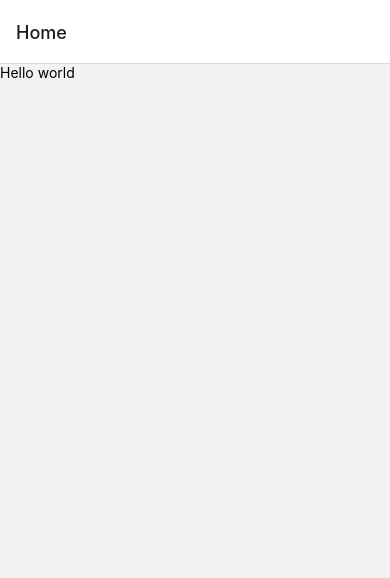
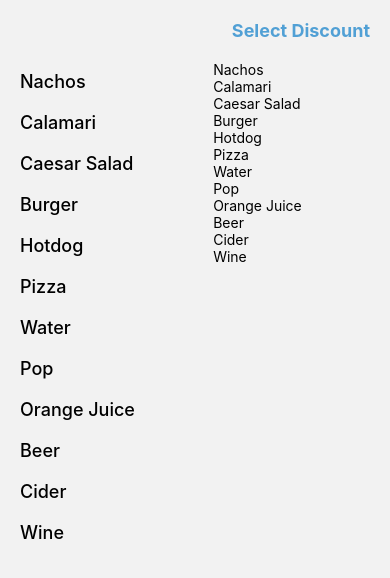
Before and after one commit to derekrsargent/react-native-tb, a React Native app: screen / in a window 390 px wide. Shown: the top 578 px of the page. Built offline with nearby package versions, Linux system fonts and the light colour scheme.

Commit message:
add nav and gestures

```diff
--- a/App.tsx
+++ b/App.tsx
@@ -2,16 +2,27 @@ import React from 'react';
 import {createStackNavigator} from '@react-navigation/stack';
 import {NavigationContainer} from '@react-navigation/native';
 
-import {MainScreen} from './src/screens/Main';
+import {DiscountsScreen, MainScreen} from './src/screens';
 
-const Stack = createStackNavigator();
+export type RootStackParamList = {
+  Discounts: undefined;
+  Main: undefined;
+};
+
+const Stack = createStackNavigator<RootStackParamList>();
 
 export default function App() {
   return (
     <NavigationContainer>
-      <Stack.Navigator>
-        <Stack.Screen name="Home" component={MainScreen} />
-        <Stack.Screen name="Notifications" component={MainScreen} />
+      <Stack.Navigator
+        screenOptions={{presentation: 'modal'}}
+        initialRouteName="Main">
+        <Stack.Screen
+          name="Main"
+          component={MainScreen}
+          options={{headerShown: false}}
+        />
+        <Stack.Screen name="Discounts" component={DiscountsScreen} />
       </Stack.Navigator>
     </NavigationContainer>
   );
--- a/src/data/data.ts
+++ b/src/data/data.ts
@@ -5,23 +5,42 @@ enum Category {
   'Alcohol',
 }
 
-type Data = {
+enum DiscountType {
+  'Dollars',
+  'Percentage',
+}
+
+export type Data = {
+  id: number;
   name: string;
   category: Category;
   price: number;
 };
 
+export type Discount = {
+  id: number;
+  name: string;
+  value: number;
+  type: DiscountType;
+};
+
 export const data: Data[] = [
-  {name: 'Nachos', category: Category.Appetizers, price: 13.99},
-  {name: 'Calamari', category: Category.Appetizers, price: 11.99},
-  {name: 'Caesar Salad', category: Category.Appetizers, price: 10.99},
-  {name: 'Burger', category: Category.Mains, price: 9.99},
-  {name: 'Hotdog', category: Category.Mains, price: 3.99},
-  {name: 'Pizza', category: Category.Mains, price: 12.99},
-  {name: 'Water', category: Category.Drinks, price: 0.0},
-  {name: 'Pop', category: Category.Drinks, price: 2.0},
-  {name: 'Orange Juice', category: Category.Drinks, price: 3.0},
-  {name: 'Beer', category: Category.Alcohol, price: 5.0},
-  {name: 'Cider', category: Category.Alcohol, price: 6.0},
-  {name: 'Wine', category: Category.Alcohol, price: 7.0},
+  {id: 0, name: 'Nachos', category: Category.Appetizers, price: 13.99},
+  {id: 1, name: 'Calamari', category: Category.Appetizers, price: 11.99},
+  {id: 2, name: 'Caesar Salad', category: Category.Appetizers, price: 10.99},
+  {id: 3, name: 'Burger', category: Category.Mains, price: 9.99},
+  {id: 4, name: 'Hotdog', category: Category.Mains, price: 3.99},
+  {id: 5, name: 'Pizza', category: Category.Mains, price: 12.99},
+  {id: 6, name: 'Water', category: Category.Drinks, price: 0.0},
+  {id: 7, name: 'Pop', category: Category.Drinks, price: 2.0},
+  {id: 8, name: 'Orange Juice', category: Category.Drinks, price: 3.0},
+  {id: 9, name: 'Beer', category: Category.Alcohol, price: 5.0},
+  {id: 10, name: 'Cider', category: Category.Alcohol, price: 6.0},
+  {id: 11, name: 'Wine', category: Category.Alcohol, price: 7.0},
 ];
+
+export const discounts: Discount[] = [
+  {id: 0, name: '10%', value: 0.1, type: DiscountType.Percentage},
+  {id: 1, name: '20%', value: 0.2, type: DiscountType.Percentage},
+  {id: 2, name: '$5.00', value: 5, type: DiscountType.Dollars},
+];
--- a/src/screens/DIscounts.tsx
+++ b/src/screens/DIscounts.tsx
@@ -1,8 +1,22 @@
 import React from 'react';
-import {Text} from 'react-native';
+import {StyleSheet, Text, View} from 'react-native';
+
+import {discounts} from '../data/data';
 
 const DiscountsScreen = () => {
-  return <Text>Hello world</Text>;
+  return (
+    <View style={styles.container}>
+      {discounts.map(discount => (
+        <Text key={discount.id}>{discount.name}</Text>
+      ))}
+    </View>
+  );
 };
 
+const styles = StyleSheet.create({
+  container: {
+    flex: 1,
+  },
+});
+
 export {DiscountsScreen};
--- a/src/screens/Main.tsx
+++ b/src/screens/Main.tsx
@@ -1,18 +1,118 @@
-import React from 'react';
-import {Text, StyleSheet, View} from 'react-native';
+import React, {useState} from 'react';
+import {FlatList, Pressable, Text, StyleSheet, View} from 'react-native';
+import {useNavigation} from '@react-navigation/native';
+import Swipeable from 'react-native-gesture-handler/Swipeable';
+import {data} from '../data/data';
 
-const MainScreen = () => {
+import type {RootStackParamList} from '../../App';
+import type {NavigationProp} from '@react-navigation/native';
+import type {Data} from '../data/data';
+
+const RightActions = () => {
   return (
-    <View style={styles.container}>
-      <Text>Hello world</Text>
+    <View style={styles.leftAction}>
+      <Text>Add</Text>
     </View>
   );
 };
 
-export {MainScreen};
+const SwipeableItem = ({
+  text,
+  onSwipeFromRight,
+}: {
+  text: string;
+  onSwipeFromRight: () => void;
+}) => {
+  return (
+    <Swipeable
+      renderRightActions={RightActions}
+      rightThreshold={0.1}
+      onSwipeableOpen={onSwipeFromRight}>
+      <View style={styles.listItem}>
+        <Text>{text}</Text>
+      </View>
+    </Swipeable>
+  );
+};
+
+const SelectableItem = ({text}: {text: string}) => {
+  return (
+    <View>
+      <Pressable onPress={() => console.warn('pressed')}>
+        <Text style={styles.text}>{text}</Text>
+      </Pressable>
+    </View>
+  );
+};
+
+const MainScreen = () => {
+  const navigation: NavigationProp<RootStackParamList> = useNavigation();
+  const [ordered] = useState<Data[]>(data);
+
+  return (
+    <View style={styles.container}>
+      <Pressable
+        onPress={() => navigation.navigate('Discounts')}
+        style={styles.button}>
+        <Text style={styles.buttonText}>Select Discount</Text>
+      </Pressable>
+      <View style={styles.columns}>
+        <FlatList
+          data={data}
+          keyExtractor={item => item.id.toString()}
+          renderItem={({item}) => <SelectableItem text={item.name} />}
+        />
+        <FlatList
+          data={ordered}
+          keyExtractor={item => item.id.toString()}
+          renderItem={({item}) => (
+            <SwipeableItem
+              text={item.name}
+              onSwipeFromRight={() => console.warn('swiped right')}
+            />
+          )}
+        />
+      </View>
+    </View>
+  );
+};
 
 const styles = StyleSheet.create({
+  button: {
+    padding: 10,
+    borderRadius: 10,
+    margin: 10,
+    alignItems: 'flex-end',
+  },
+  buttonText: {
+    color: '#51A0D5',
+    fontWeight: '700',
+    fontSize: 18,
+  },
   container: {
     flex: 1,
   },
+  columns: {
+    flex: 1,
+    flexDirection: 'row',
+    justifyContent: 'space-between',
+    paddingHorizontal: 20,
+  },
+  leftAction: {
+    flex: 1,
+    backgroundColor: 'red',
+    justifyContent: 'center',
+  },
+  listItem: {
+    flex: 1,
+    height: 40,
+  },
+  text: {
+    fontSize: 18,
+    fontWeight: '500',
+    margin: 10,
+    marginLeft: 0,
+  },
 });
+
+export {MainScreen};
--- /dev/null
+++ b/src/screens/index.tsx
@@ -0,0 +1,2 @@
+export * from './Discounts';
+export * from './Main';
```
